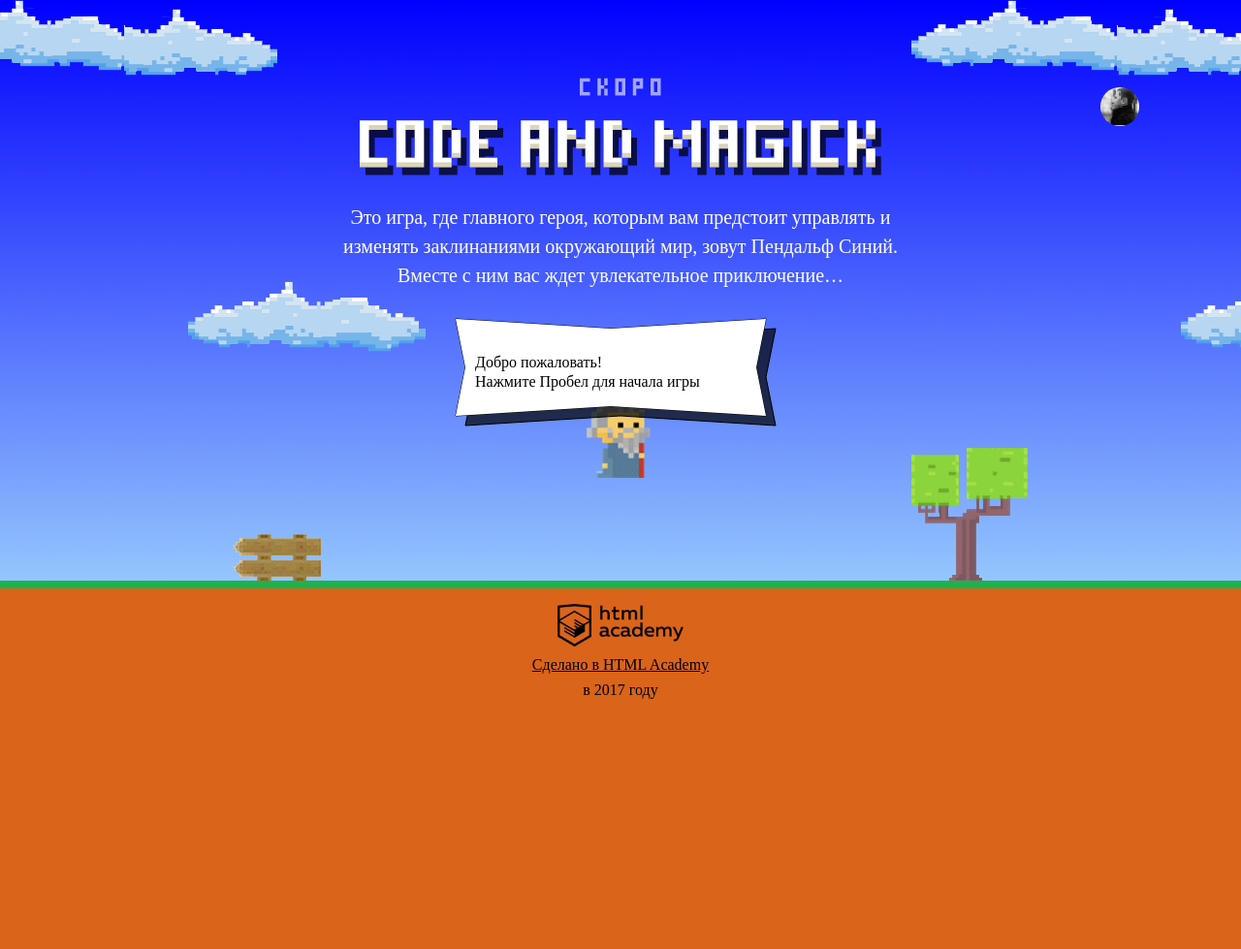
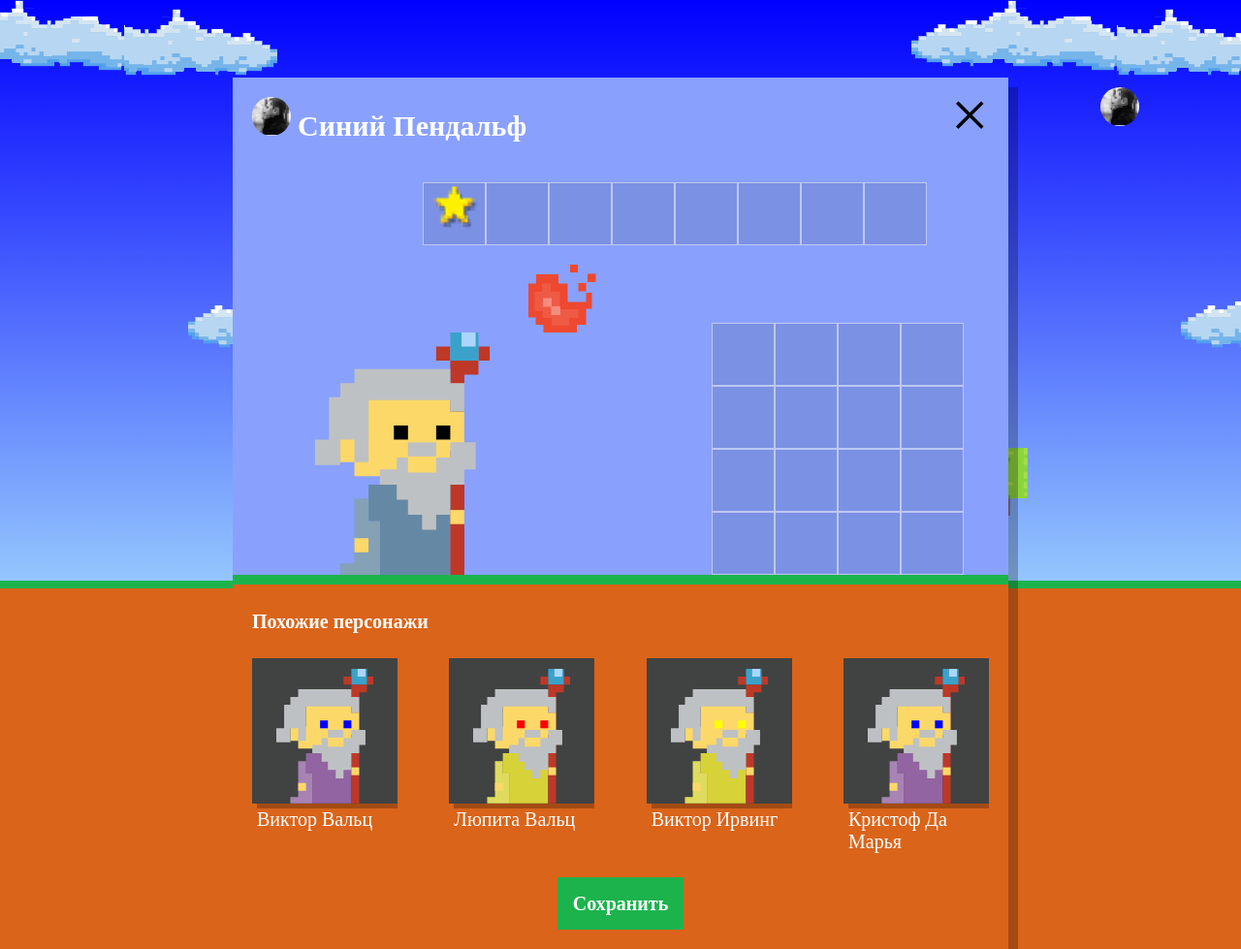
Before and after one commit to lesnik34/1414069-code-and-magick-20, a website: page index.html in a window 1280 px wide. Shown: the whole page at 97% size. Before the commit the page ends 800 px from the top, so only its background shows below. Drawn offline with Linux system fonts and the light colour scheme; a web font is replaced by a local one.

Commit message:
Добавил setup

```diff
--- a/index.html
+++ b/index.html
@@ -205,6 +205,7 @@
 </script>
 
 <script src="js/game.js"></script>
+<script src="js/setup.js"></script>
 <script src="js/stat.js"></script>
 
 </body>
--- /dev/null
+++ b/js/setup.js
@@ -0,0 +1,53 @@
+'use strict';
+
+var setupOverlay = document.querySelector('.setup');
+var similarWizardTemplate = document.querySelector('#similar-wizard-template').content
+  .querySelector('.setup-similar-item');
+setupOverlay.classList.remove('hidden');
+var similarListElement = setupOverlay.querySelector('.setup-similar-list');
+
+var countOfWizards = 4;
+var arrayOfNames = ['Иван', 'Хуан Себастьян', 'Мария', 'Кристоф', 'Виктор', 'Юлия', 'Люпита', 'Вашингтон'];
+var arrayOfSurnames = ['Да Марья', 'Верон', 'Мирабелла', 'Вальц', 'Онопко', 'Топольницкая', 'Нионго', 'Ирвинг'];
+var arrayOfColors = ['rgb(101, 137, 164)', 'rgb(241, 43, 107)', 'rgb(146, 100, 161)', 'rgb(56, 159, 117)', 'rgb(215, 210, 55)', 'rgb(0, 0, 0)'];
+var arrayOfEyes = ['black', 'red', 'blue', 'yellow', 'green'];
+
+var getRandomValue = function (array) {
+  var randomIndex = Math.floor(Math.random() * array.length);
+  return array[randomIndex];
+};
+
+var createObject = function () {
+  var wizard = {};
+
+  wizard.name = getRandomValue(arrayOfNames) + ' ' + getRandomValue(arrayOfSurnames);
+  wizard.coatColor = getRandomValue(arrayOfColors);
+  wizard.eyesColor = getRandomValue(arrayOfEyes);
+
+  return wizard;
+};
+
+var renderWizard = function () {
+  var wizardsParameters = createObject();
+  var wizardClone = similarWizardTemplate.cloneNode(true);
+
+  wizardClone.querySelector('.setup-similar-label').textContent = wizardsParameters.name;
+  wizardClone.querySelector('.wizard-coat').style.fill = wizardsParameters.coatColor;
+  wizardClone.querySelector('.wizard-eyes').style.fill = wizardsParameters.eyesColor;
+
+  return wizardClone;
+};
+
+
+var renderFragment = function (count) {
+  var fragment = document.createDocumentFragment();
+
+  for (var i = 0; i < count; i++) {
+    fragment.appendChild(renderWizard());
+  }
+
+  return fragment;
+};
+
+similarListElement.appendChild(renderFragment(countOfWizards));
+setupOverlay.querySelector('.setup-similar').classList.remove('hidden');
```
